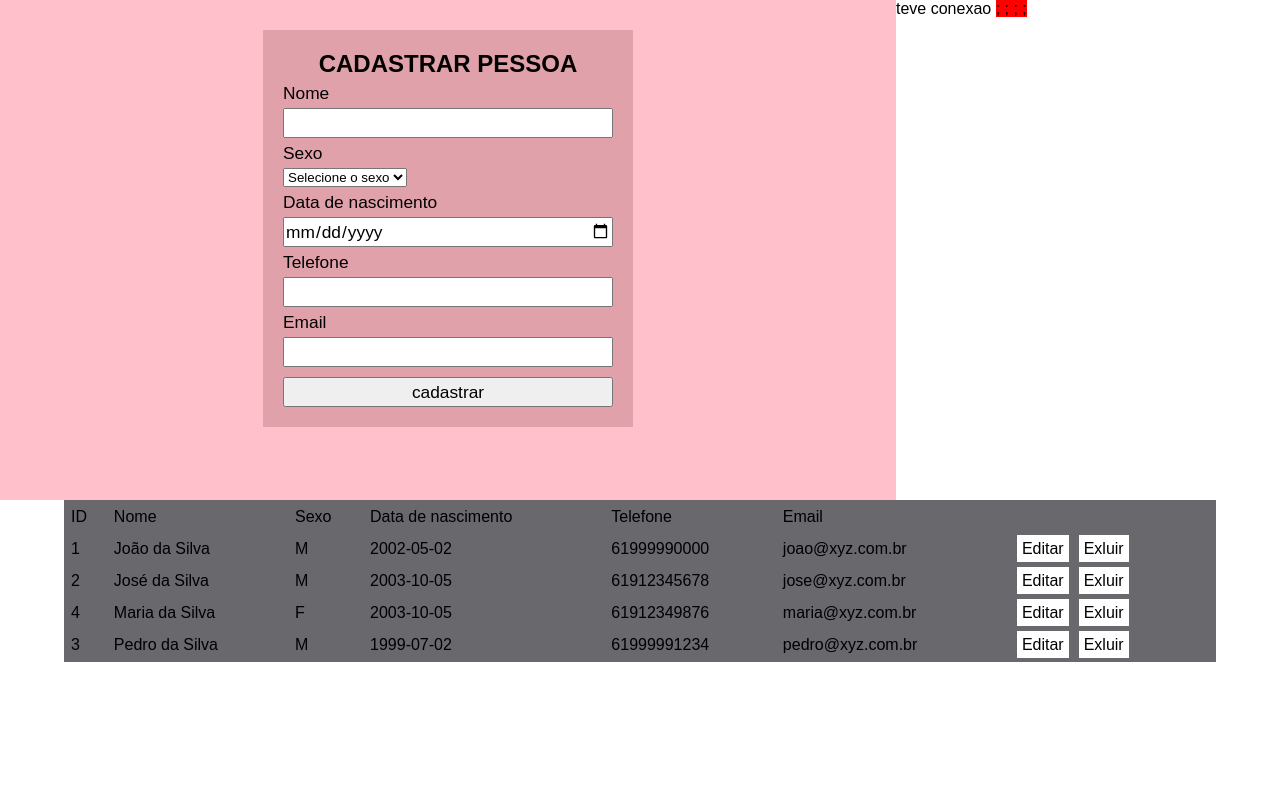
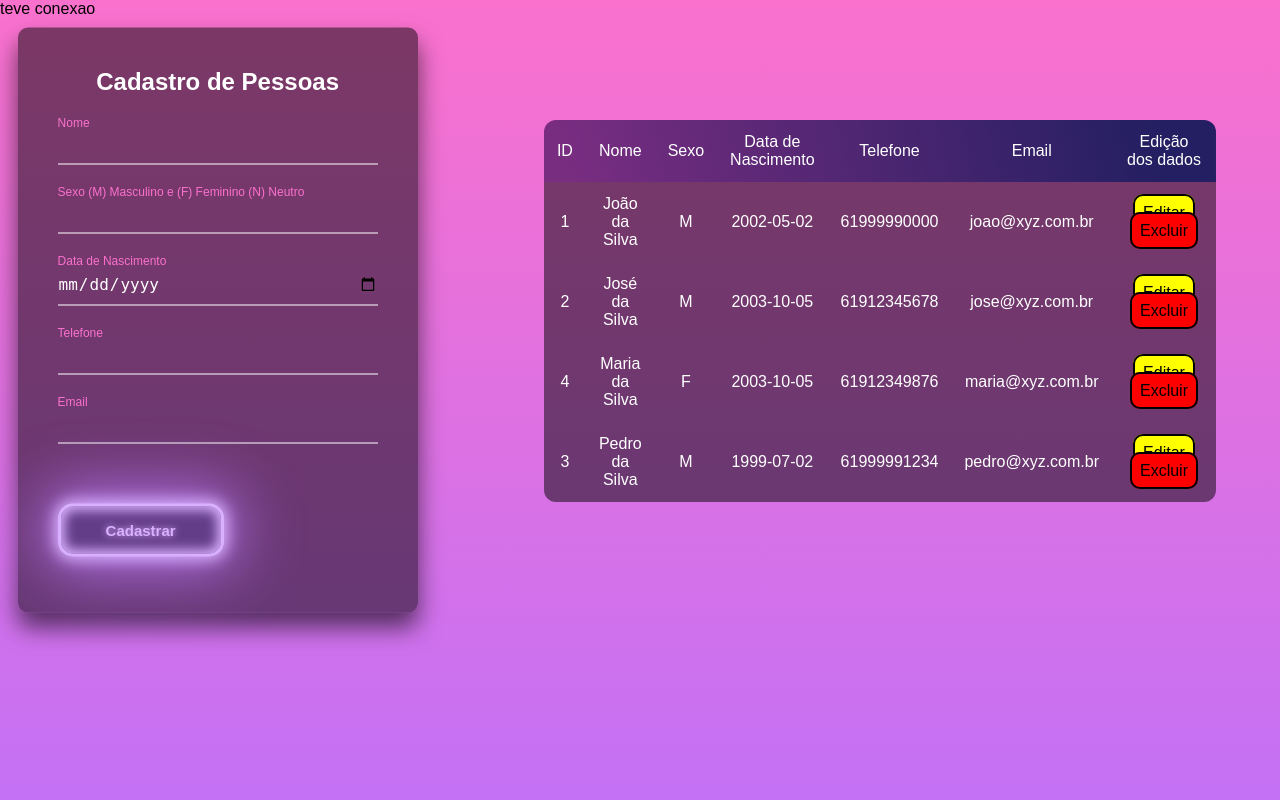
Before and after one commit to Fillipe-Albuquerque-Moreira-Dos-Santos/crud-php-senac, a PHP site: page / in a window 1280 px wide. Run offline with PHP 8.4, Linux system fonts and the light colour scheme; data comes from the database, SQL or seed files in the repository.

Commit message:
so falta o editar

```diff
--- a/agenda_crud_php/index.php
+++ b/agenda_crud_php/index.php
@@ -1,3 +1,4 @@
+
 <?php
 require_once 'classe-pessoa.php';
 $p = new Pessoa ("agenda", "localhost", "root", "");
@@ -6,51 +7,92 @@ echo "teve conexao";
 
 <!DOCTYPE html>
 <html lang="en">
-
 <head>
     <meta charset="UTF-8">
     <meta http-equiv="X-UA-Compatible" content="IE=edge">
     <meta name="viewport" content="width=device-width, initial-scale=1.0">
-    <title>Document</title>
+    <title>CRUD PHP</title>
     <link rel="stylesheet" href="style.css">
 </head>
+<body>
 
-<body>
-    <selection id="direita">
+<?php
 
-        <form>
-            <h2>CADASTRAR PESSOA</h2>
-            <label>Nome</label>
-            <input type="text" name="nome" id="nome">
-            <label>Sexo</label>
-	        <select>
-            <option value="">Selecione o sexo</option>
-            <option value="2">M</option>
-            <option value="3">F</option>
-            </select>
-            <label>Data de nascimento</label>
-            <input id="date" type="date">
-            <label>Telefone</label>
-            <input type="text" name="telefone" id="telefone">
-            <label>Email</label>
-            <input type="text" name="email" id="email">
-            <input type="submit" value="cadastrar">
+if (isset($_POST['nome'])) {
+  $nome = addslashes($_POST['nome']);
+  $sexo = addslashes($_POST['sexo']);
+  $data_nasc = addslashes($_POST['data_nasc']);
+  $telefone= addslashes($_POST['telefone']);
+  $email = addslashes($_POST['email']);
+  if (!empty($nome) && !empty($sexo) && !empty($data_nasc) && !empty($telefone) && !empty($email)) {
+    $p -> cadastrarPessoa($nome,$sexo,$data_nasc,$telefone,$email);
+  }else {
+    echo"Todos os campos são obrigatórios";
+  }
 
-        </form>
-    </selection>
+}
+?>
 
-    <selection id="esquerda">
+<?php
 
-    <table>
-            <tr>
+if (isset($_GET['id_up'])) {
+
+  $id_update = addslashes($_GET['id_up']);
+  $res = $p -> buscarDadosPessoa ($id_update);
+}
+
+?>
+
+    <section id="esquerda">
+        <div class="login-box">
+            <h2>Cadastro de Pessoas</h2>
+                <form method="POST">
+
+                 <div class="user-box">
+                    <input type="text" name="nome" id="nome" value="<?php if (isset($res)) {echo $res['nome'];}?>">
+                    <label>Nome</label>
+                 </div>
+
+                 <div class="user-box">
+                    <input type="text" name="sexo" id="sexo" value="<?php if (isset($res)) {echo $res ['sexo'];}?>">
+                    <label>Sexo (M) Masculino e (F) Feminino (N) Neutro</label>
+                 </div>
+
+                 <div class="user-box">
+                    <input type="date" name="data_nasc" id="data_nasc" value="<?php if (isset($res)) {echo $res['data_nasc'];} ?>">
+                    <label>Data de Nascimento</label>
+                 </div>
+
+                <div class="user-box">
+                    <input type="text" name="telefone"id="telefone" value="<?php if (isset($res)) {echo $res ['telefone'];} ?>">
+                    <label>Telefone</label>
+                </div>
+
+                <div class="user-box">
+                     <input type="email" name="email" id="email" value="<?php if (isset($res)) {echo $res['email'];} ?>">
+                     <label>Email</label>
+                </div>
+                <input class="inv" type="submit" value="<?php if (isset($res)) {echo "Atualizar";} else{echo "Cadastrar";}?>">
+                </form>
+
+        </div>
+    </section>
+
+    <section id="direita">
+        <table>
+            <tr style="
+    background: linear-gradient(76.8deg,
+    rgb(121, 45, 129)
+    3.6%, rgb(36, 31, 98) 90.4%);">
                 <td>ID</td>
                 <td>Nome</td>
                 <td>Sexo</td>
-                <td>Data de nascimento</td>
+                <td>Data de Nascimento</td>
                 <td>Telefone</td>
-                <td colspan="2">Email</td>
+                <td>Email</td>
+                <td colspan="2">Edição dos dados</td>
             </tr>
-        <?php
+            <?php
         $dados = $p->buscarDados();
         if (count($dados) > 0) {
             for ($i =0; $i < count ($dados); $i++) {
@@ -62,16 +104,30 @@ echo "teve conexao";
                     }
                 }
                 ?>
-                <td><a href = "">Editar</a><a href="">Exluir</a></td>;
+                <td>
+
+                  <a href = "index.php?id_up=<?php echo $dados[$i]['id_pessoa'];?>">Editar</a>
+                  <a href = "index.php?id_pessoa=<?php echo $dados[$i]['id_pessoa'];?>">Excluir</a>
+
+                </td>
                 <?php
                 echo "</tr>";
             }
         }
+
+
         ?>
+        </table>
+    </section>
+</body>
+</html>
 
-        </table>
-    </selection>
+<?php
+if (isset($_GET['id_pessoa'])) {
+  $id_pessoa = addslashes($_GET['id_pessoa']);
+  $p -> excluirPessoa($id_pessoa);
+  header("location: index.php");
+}
 
-</body>
 
-</html>
+?>
--- a/agenda_crud_php/style.css
+++ b/agenda_crud_php/style.css
@@ -1,69 +1,184 @@
-*{
-    padding: 0px;
-    margin: 0px;
-    font-family: arial;
-}
 
-label,input{
-    display: block;
-    line-height: 30px;
-    height: 30px;
-    outline: none;
-    font-size: 13pt;
-    width: 100%;
-}
 
-form{
-    width: 330px;
-    background-color: rgba(99, 36, 36, 0.2);
-    padding: 20px;
-    margin: 30px auto;
-}
+ #direita{
+     position: absolute;
+   top: 15%;
+   right:5%;
 
-input[type="submit"]{
-    margin-top: 10px;
-    cursor: pointer;
-}
+   }
 
-#esquerda{
-    width: 40%;
-    background-color: red;
-    height: 500px;
-}
-h2{
-    text-align: center;
-}
-#direita{
-    width: 70%;
-    background-color: pink;
-    height: 500px;
-    float: left;
-}
+   table {
+   font-family: Arial, Helvetica, sans-serif;
+   color: #fff;
+   width: 600px;
+   text-align: center;
+   overflow:hidden;
+     border-collapse:collapse;
+     border: solid  0px;
+     -webkit-border-radius: 12px;
+        -moz-border-radius: 12px;
+             border-radius: 12px;
 
-table{
-    background-color: rgb(104, 104, 109);
-    width: 90%;
-    margin: auto;
-}
 
-tr{
-    line-height: 30px;
-}
+ }
 
-tr#titulo{
-    font-weight: bold;
-    background-color: rgba(0, 0, 0, .6);
-    color: white;
-}
+ td,  th {
+     padding: 13px;
 
-td{
-    padding: 0px 5px;
-}
+ }
 
-a{
-    background-color: white;
-    color: black;
-    padding: 5px;
-    margin: 0px 5px;
-    text-decoration: none;
-}
+  tr{background:rgba(0,0,0,.5);}
+
+  tr:hover {background-color:  	#9370DB;}
+
+  th {
+   padding-top: 12px;
+   padding-bottom: 12px;
+   text-align: left;
+   background-color: #04AA6D;
+   color: white;
+ }
+
+ a{
+     color: black;
+     padding: 8px;
+     margin: 0px 5px;
+     text-decoration: none;
+     border: 2px solid;
+     border-radius: 10px 10px 10px;
+     background: gray;
+ }
+
+ a:nth-child(1) {
+     background: yellow;
+ }
+
+ a:nth-child(2) {
+     background: red;
+ }
+
+ a:nth-child(2):hover {
+
+     background: #FF6347;
+
+ }
+ a:nth-child(1):hover {
+
+     background: #F0E68C;
+ }
+
+ html {
+   height: 100%;
+ }
+ body {
+   margin:0;
+   padding:0;
+   font-family: sans-serif;
+   background: linear-gradient(to top, #c471f5 0%, #fa71cd 100%);
+ }
+
+ .login-box {
+   position: absolute;
+   top: 40%;
+   left: 17%;
+   width: 400px;
+   padding: 40px;
+   transform: translate(-50%, -50%);
+   background: rgba(0,0,0,.5);
+   box-sizing: border-box;
+   box-shadow: 0 15px 25px rgba(0,0,0,.6);
+   border-radius: 10px;
+ }
+
+ .login-box h2 {
+   margin: 0 0 30px;
+   padding: 0;
+   color: #fff;
+   text-align: center;
+ }
+
+ .login-box .user-box {
+   position: relative;
+ }
+
+ .login-box .user-box input {
+   width: 100%;
+   padding: 10px 0;
+   font-size: 16px;
+   color: #fff;
+   margin-bottom: 30px;
+   border: none;
+   border-bottom: 1px solid #fff;
+   outline: none;
+   background: transparent;
+ }
+
+ .login-box .user-box label {
+   position: absolute;
+   top:0;
+   left: 0;
+   padding: 10px 0;
+   font-size: 16px;
+   color: #fff;
+   pointer-events: none;
+   transition: .5s;
+ }
+
+ .login-box .user-box input:focus ~ label,
+ .login-box .user-box input:valid ~ label {
+   top: -20px;
+   left: 0;
+   color: #fa71cd;
+   font-size: 12px;
+ }
+
+ .inv {
+   cursor: pointer;
+  --glow-color: rgb(217, 176, 255);
+  --glow-spread-color: rgba(191, 123, 255, 0.781);
+  --enhanced-glow-color: rgb(231, 206, 255);
+  --btn-color: rgb(100, 61, 136);
+  border: .25em solid var(--glow-color);
+  padding: 1em 3em;
+  margin-top: 2em;
+  color: var(--glow-color);
+  font-size: 15px;
+  font-weight: bold;
+  background-color: var(--btn-color);
+  border-radius: 1em;
+  outline: none;
+  box-shadow: 0 0 1em .25em var(--glow-color),
+         0 0 4em 1em var(--glow-spread-color),
+         inset 0 0 .75em .25em var(--glow-color);
+  text-shadow: 0 0 .5em var(--glow-color);
+  position: relative;
+  transition: all 0.3s;
+ }
+
+ .inv::after {
+  pointer-events: none;
+  content: "";
+  position: absolute;
+  top: 120%;
+  left: 0;
+  height: 100%;
+  width: 100%;
+  background-color: var(--glow-spread-color);
+  filter: blur(2em);
+  opacity: .7;
+  transform: perspective(1.5em) rotateX(35deg) scale(1, .6);
+ }
+
+ .inv:hover {
+  color: var(--btn-color);
+  background-color: var(--glow-color);
+  box-shadow: 0 0 1em .20em var(--glow-color),
+         0 0 3em 1em var(--glow-spread-color),
+         inset 0 0 .70em .20em var(--glow-color);
+ }
+
+ .inv:active {
+  box-shadow: 0 0 0.6em .25em var(--glow-color),
+         0 0 2.5em 2em var(--glow-spread-color),
+         inset 0 0 .5em .25em var(--glow-color);
+ }
```
Also changed, not shown: agenda_crud_php/classe-pessoa.php (+35 -1 lines), agenda_crud_php/conexao.php (+15 -9 lines).
